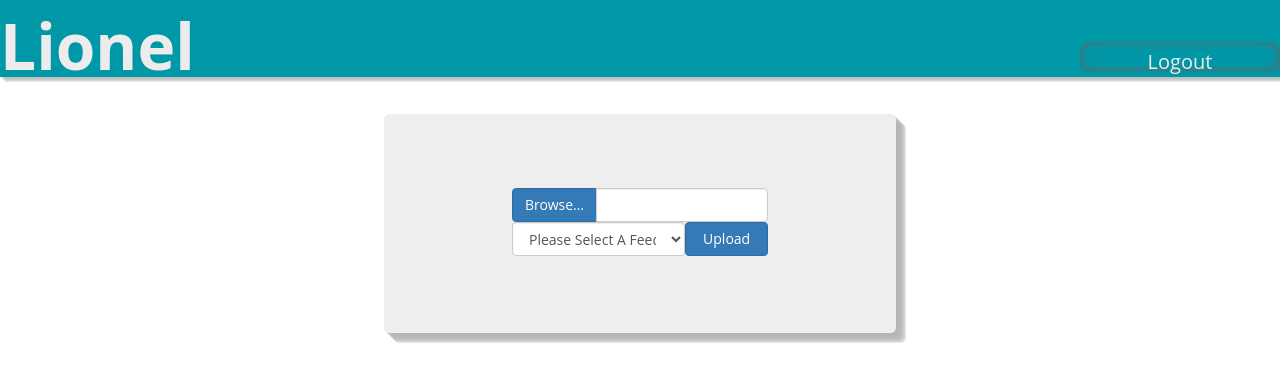
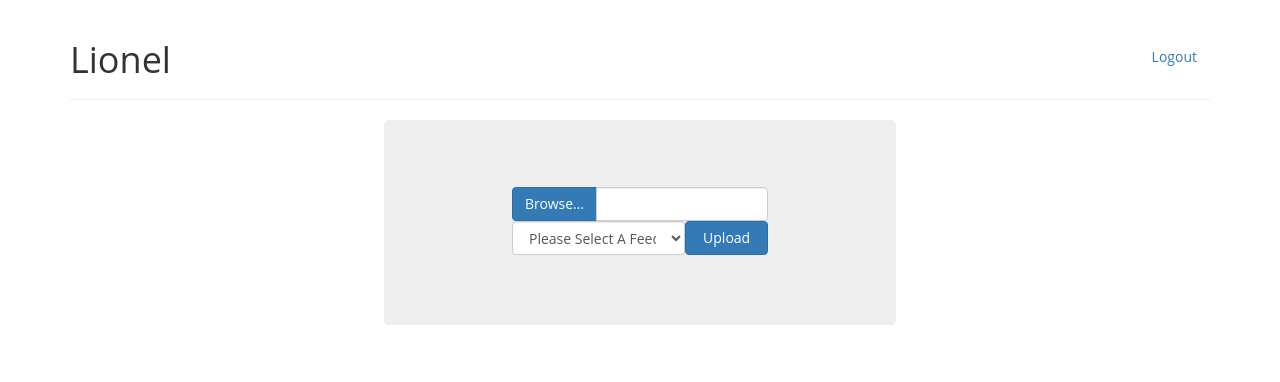
Before and after one commit to lnlfp/lnlfp, a Django app: template loader/templates/loader.html in a window 1280 px wide. Shown: the top 382 px of the page. Run offline with Django 3.2, Linux system fonts and the light colour scheme; the template is opened without the code that fills it, so the values that code supplies are empty; some libraries are stand-ins or nearby versions.

Commit message:
updating styling.

```diff
--- a/loader/static/loader/css/main.css
+++ b/loader/static/loader/css/main.css
@@ -104,3 +104,8 @@ table{
 	-ms-transition: 0.5s;
 	transition: 0.5s;
 }
+
+.file_outer{
+        margin: 0 auto;
+        width: 50%;
+    }
--- a/loader/templates/base.html
+++ b/loader/templates/base.html
@@ -13,7 +13,11 @@
         <div class="page-header">
             <h1>
                 Lionel
+                {% if user %}
+                <a class="btn pull-right" href="{% url 'loader:logout_of_app' %}">Logout</a>
+                {% endif %}
             </h1>
+
         </div>
         {% block content %}
         {% endblock content %}
--- a/loader/templates/loader.html
+++ b/loader/templates/loader.html
@@ -1,18 +1,12 @@
+{% extends "base.html" %}
 {% load staticfiles %}
-<link rel="stylesheet" type="text/css" href="{% static 'loader/css/bootstrap.min.css' %}" />
-<link rel="stylesheet" type="text/css" href="{% static 'loader/css/main.css' %}" />
-<link rel="stylesheet" type="text/css" href="{% static 'loader/css/loader.css' %}" />
-<script type="text/javascript" src="{% static 'loader/js/jquery-2.2.2.min.js' %}" ></script>
-<script type="text/javascript" src="{% static 'loader/js/bootstrap.min.js' %}" ></script>
-<script type="text/javascript" src="{% static 'loader/js/loader.js' %}" ></script>
+{% block extra_head %}
+    <link rel="stylesheet" type="text/css" href="{% static 'loader/css/loader.css' %}" />
+    <script type="text/javascript" src="{% static 'loader/js/loader.js' %}" ></script>
+{% endblock %}
 
-<div id="title">
-    <span id="title_text">Lionel</span>
-    <a class="button logout" href="{% url 'loader:logout_of_app' %}" style="float:right;"><div>Logout</div></a>
-</div>
-<div id="content">
-    <br/>
-    <br/>
+
+{% block content %}
     <div class="file_form">
         <form action="" method="post" enctype="multipart/form-data">
             {% csrf_token %}
@@ -48,4 +42,40 @@
                 </table>
         </form>
     </div>
-</div>
+    <style>
+
+
+    .file_form{
+        width:40vw;
+        margin: 0 auto;
+        padding: 5% 0 5% 0;
+        background:#eee;
+        -webkit-border-radius: 0.4em;
+        -o-border-radius: 0.4em;
+        -moz-border-radius: 0.4em;
+    }
+
+    .btn-file {
+      position: relative;
+      overflow: hidden;
+    }
+    .btn-file input[type=file] {
+      position: absolute;
+      top: 0;
+      right: 0;
+      min-width: 100%;
+      min-height: 100%;
+      font-size: 100px;
+      text-align: right;
+      filter: alpha(opacity=0);
+      opacity: 0;
+      background: red;
+      cursor: inherit;
+      display: block;
+    }
+    input[readonly] {
+      background-color: white !important;
+      cursor: text !important;
+    }
+    </style>
+{% endblock content %}
--- a/loader/views.py
+++ b/loader/views.py
@@ -66,7 +66,7 @@ def load_file(request):
         return view_file(request, new_upload.pk)
 
     form = FileForm()
-    return render(request, 'loader.html', {'form':form})
+    return render(request, 'loader.html', {'form':form, 'user': request.user})
 
 
 def view_file(request, file_pk):
```
Also changed, not shown: loader/templates/login.html (+13 -18 lines), loader/templates/table.html (+11 -1 lines).
